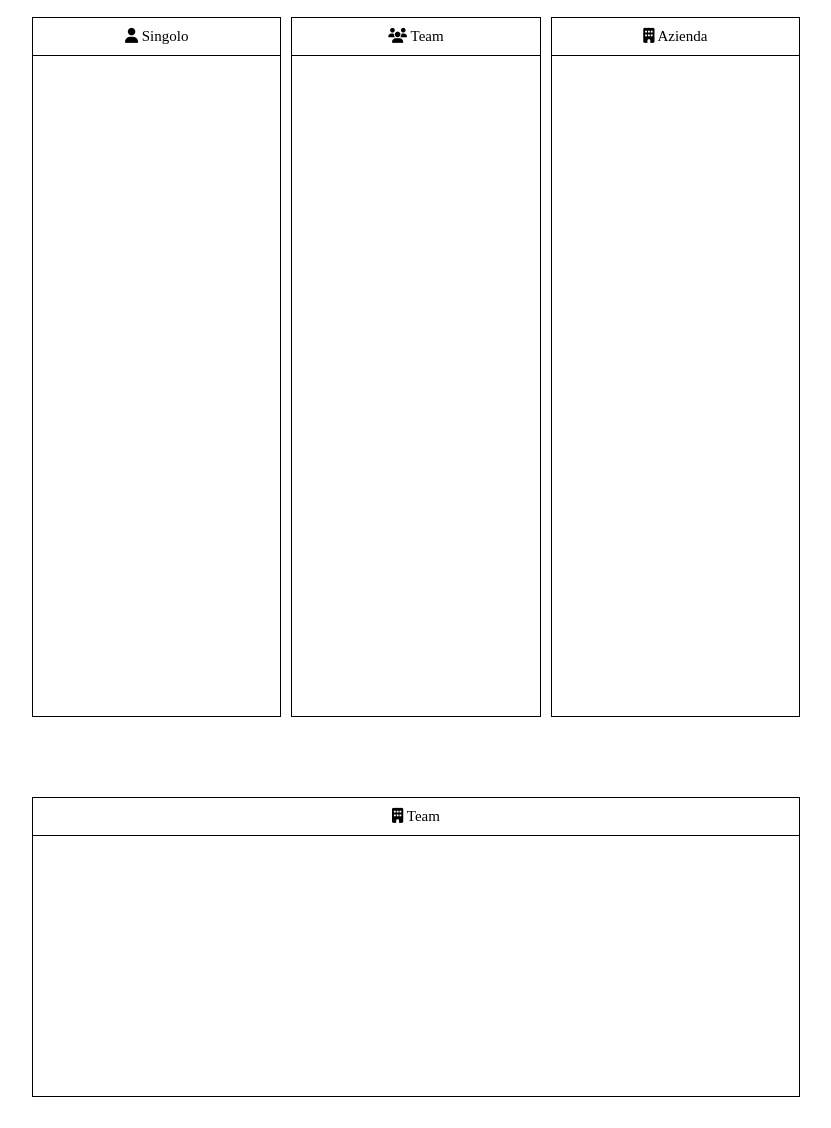
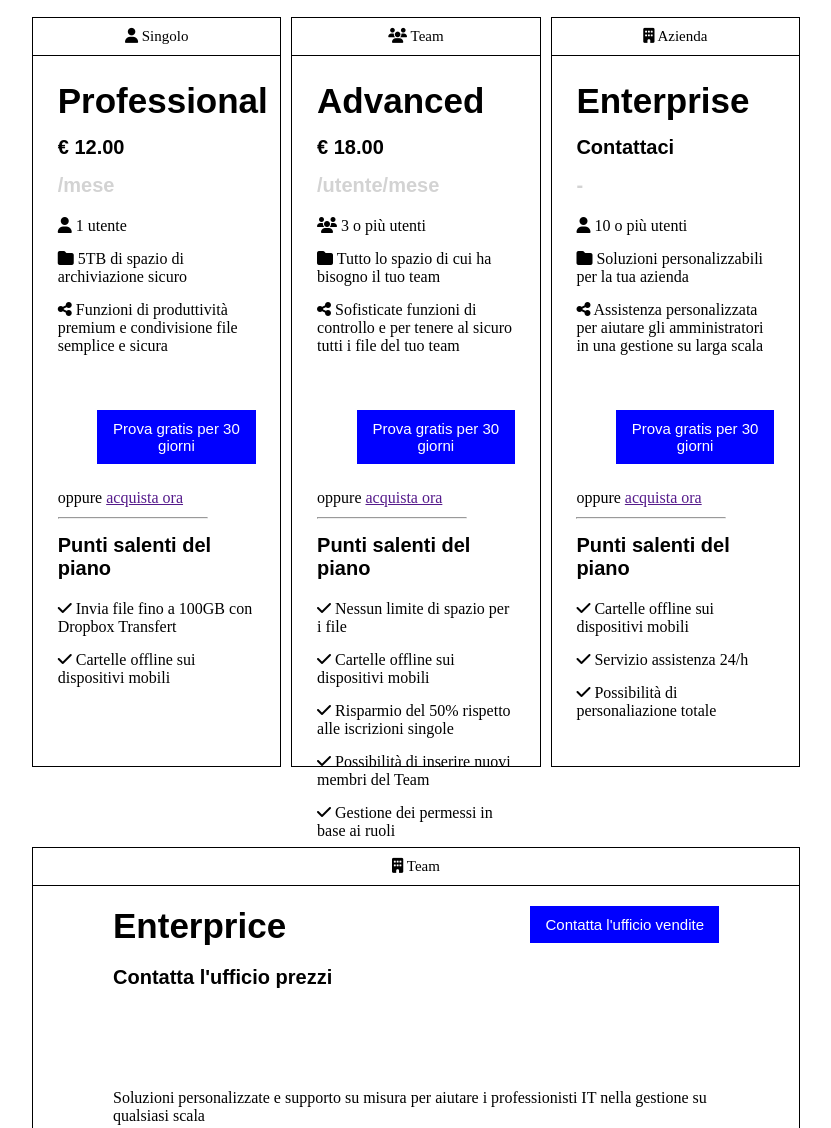
Before and after one commit to AndVig/htmlcss-dropbox, a plain HTML site: page index.html in a window 1280 px wide. Shown: the part 1583-2711 px from the top of the page, without its empty margins (224-1055 px from the left). Drawn offline with Linux system fonts and the light colour scheme.

Commit message:
Complete Exercise

```diff
--- a/css/style.css
+++ b/css/style.css
@@ -28,6 +28,10 @@ footer{
 }
 .container2{
     width: 60vw;
+    margin: 0 auto;
+}
+.container3{
+    width: 80%;
     margin: 0 auto;
 }
 .list-container{
@@ -73,7 +77,7 @@ footer{
     border: 1px;
     border-color: black;
     border-style: solid;
-    height: 700px;
+    height: 750px;
 }
 .col-box-big{
     border: 1px;
@@ -160,6 +164,16 @@ hr{
     font-weight: bold;
     padding-bottom: 15px;
 }
+.prova-space{
+    margin-left:20%;
+    margin-top: 55px;
+    margin-bottom: 25px;
+}
+.line{
+    margin-left: 0;
+    margin-top: 10px;
+    margin-bottom: 10px;
+}
 .u-list{
     list-style-type: none;
     margin-left: 10px;
@@ -182,6 +196,23 @@ hr{
     font-weight: bold;
     padding-top: 100px;
     padding-bottom: 70px;
+}
+.plan-box-txt{
+    font-family: sans-serif;
+    font-weight: bold;
+    font-size: 35px;
+    margin-top: 25px;
+    margin-bottom: 5px;
+}
+.plan-price-txt{
+    font-family: sans-serif;
+    font-weight: bold;
+    font-size: 20px;
+    margin-top: 15px;
+    margin-bottom: 5px;
+}
+.gray-txt{
+    color: lightgray;
 }
 .desc1{
     font-family: sans-serif;
@@ -320,3 +351,16 @@ hr{
 .grey{
     background-color: lightgrey;
 }
+.ent{
+    font-family: sans-serif;
+    font-weight: bold;
+    font-size: 35px;
+}
+.ent-space{
+    margin-top: 20px;
+    margin-left: 80px;
+    margin-right: 80px;
+}
+.top1{
+    margin-top: 100px;
+}
--- a/index.html
+++ b/index.html
@@ -64,12 +64,82 @@
             </div>
         </div>
         <div class="flex gap">
-            <div class="col-box"><p class="box-title"><i class="fa-solid fa-user"></i> Singolo</p></div>
-            <div class="col-box"><p class="box-title"><i class="fa-solid fa-users"></i> Team</p></div>
-            <div class="col-box"><p class="box-title"><i class="fa-solid fa-building"></i> Azienda</p></div>
+            <div class="col-box">
+                <p class="box-title"><i class="fa-solid fa-user"></i> Singolo</p>
+                <div class="container3">
+                    <p class="plan-box-txt">Professional</p>
+                    <p class="plan-price-txt">€ 12.00</p>
+                    <p class="plan-price-txt gray-txt">/mese</p>
+                    <ul class="f-list">
+                        <li><i class="fa-solid fa-user"></i> 1 utente</li>
+                        <li><i class="fa-solid fa-folder"></i> 5TB di spazio di archiviazione sicuro</li>
+                        <li><i class="fa-solid fa-share-nodes"></i> Funzioni di produttività premium e condivisione file semplice e sicura</li>
+                    </ul>
+                    <button class="b-inizia prova-space">Prova gratis per 30 giorni</button>
+                    <p>oppure <a href="">acquista ora</a></p>
+                    <hr class="line">
+                    <p class="plan-price-txt">Punti salenti del piano</p>
+                    <ul class="f-list">
+                        <li><i class="fa-solid fa-check"></i> Invia file fino a 100GB con Dropbox Transfert</li>
+                        <li><i class="fa-solid fa-check"></i> Cartelle offline sui dispositivi mobili</li>
+                    </ul>
+                </div>
+            </div>
+            <div class="col-box">
+                <p class="box-title"><i class="fa-solid fa-users"></i> Team</p>
+                <div class="container3">
+                    <p class="plan-box-txt">Advanced</p>
+                    <p class="plan-price-txt">€ 18.00</p>
+                    <p class="plan-price-txt gray-txt">/utente/mese</p>
+                    <ul class="f-list">
+                        <li><i class="fa-solid fa-users"></i> 3 o più utenti</li>
+                        <li><i class="fa-solid fa-folder"></i> Tutto lo spazio di cui ha bisogno il tuo team</li>
+                        <li><i class="fa-solid fa-share-nodes"></i> Sofisticate funzioni di controllo e per tenere al sicuro tutti i file del tuo team</li>
+                    </ul>
+                    <button class="b-inizia prova-space">Prova gratis per 30 giorni</button>
+                    <p>oppure <a href="">acquista ora</a></p>
+                    <hr class="line">
+                    <p class="plan-price-txt">Punti salenti del piano</p>
+                    <ul class="f-list">
+                        <li><i class="fa-solid fa-check"></i> Nessun limite di spazio per i file</li>
+                        <li><i class="fa-solid fa-check"></i> Cartelle offline sui dispositivi mobili</li>
+                        <li><i class="fa-solid fa-check"></i> Risparmio del 50% rispetto alle iscrizioni singole</li>
+                        <li><i class="fa-solid fa-check"></i> Possibilità di inserire nuovi membri del Team</li>
+                        <li><i class="fa-solid fa-check"></i> Gestione dei permessi in base ai ruoli</li>
+                    </ul>
+                </div>
+            </div>
+            <div class="col-box">
+                <p class="box-title"><i class="fa-solid fa-building"></i> Azienda</p>
+                <div class="container3">
+                    <p class="plan-box-txt">Enterprise</p>
+                    <p class="plan-price-txt">Contattaci</p>
+                    <p class="plan-price-txt gray-txt">-</p>
+                    <ul class="f-list">
+                        <li><i class="fa-solid fa-user"></i> 10 o più utenti</li>
+                        <li><i class="fa-solid fa-folder"></i> Soluzioni personalizzabili per la tua azienda</li>
+                        <li><i class="fa-solid fa-share-nodes"></i> Assistenza personalizzata per aiutare gli amministratori in una gestione su larga scala</li>
+                    </ul>
+                    <button class="b-inizia prova-space">Prova gratis per 30 giorni</button>
+                    <p>oppure <a href="">acquista ora</a></p>
+                    <hr class="line">
+                    <p class="plan-price-txt">Punti salenti del piano</p>
+                    <ul class="f-list">
+                        <li><i class="fa-solid fa-check"></i> Cartelle offline sui dispositivi mobili</li>
+                        <li><i class="fa-solid fa-check"></i> Servizio assistenza 24/h</li>
+                        <li><i class="fa-solid fa-check"></i> Possibilità di personaliazione totale</li>
+                    </ul>
+                </div>
+            </div>
         </div>
         <div class="col-box-big">
             <p class="box-title"><i class="fa-solid fa-building"></i> Team</p>
+            <div class="flex just-between ent-space">
+                <div><p class="ent">Enterprice</p></div>
+                <div><button class="b-inizia">Contatta l'ufficio vendite</button></div>
+            </div>
+            <p class="ent-space plan-price-txt">Contatta l'ufficio prezzi</p>
+            <p class="ent-space top1">Soluzioni personalizzate e supporto su misura per aiutare i professionisti IT nella gestione su qualsiasi scala</p>
         </div>
  <!--Partner Area-->
         <div>
```
